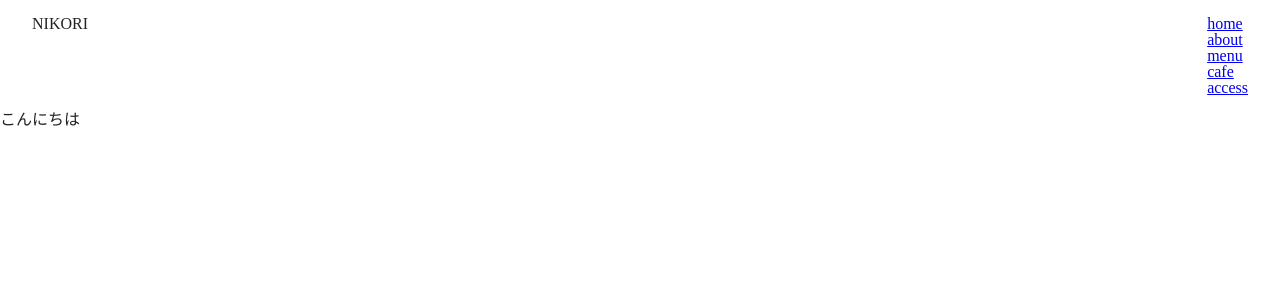
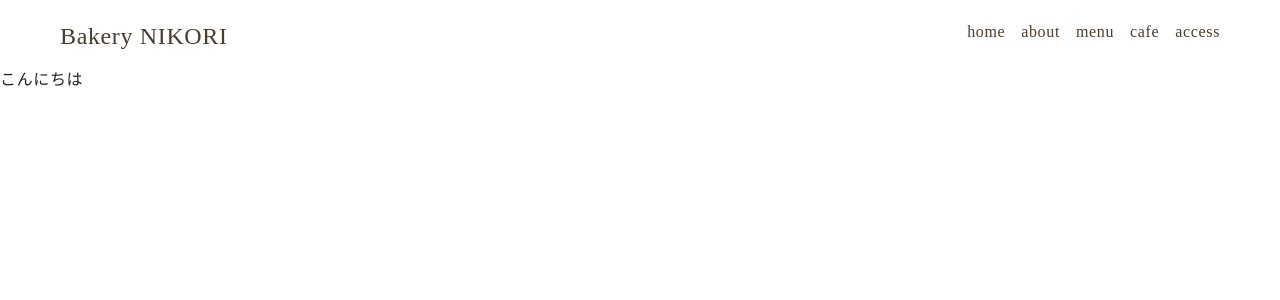
Before and after one commit to junya3/training_react, a Next.js app: page / in a window 1280 px wide. Shown: the top 300 px of the page. Built offline with nearby package versions, Linux system fonts and the light colour scheme.

Commit message:
styling header

```diff
--- a/src/app/layout.tsx
+++ b/src/app/layout.tsx
@@ -4,6 +4,8 @@ import Header from "@/components/commons/Header";
 // import { Geist, Geist_Mono } from "next/font/google";
 import "@assets/css/reset.css";
 import "@assets/css/style.css";
+
+const title = "Bakery NIKORI";
 
 // fontの定義を参考にしみよう↓↓
 
@@ -33,7 +35,7 @@ export default function RootLayout({
         {children}
       </body> */}
       <body>
-        <Header />
+        <Header title={title} />
         {children}
       </body>
     </html>
--- a/src/assets/css/style.css
+++ b/src/assets/css/style.css
@@ -21,7 +21,7 @@
 
   --font-xxl: 2.5rem;
   --font-xl: 2.25rem;
-  --font-lg: 2rem;
+  --font-lg: 1.5rem;
   --font-md: 1.25rem;
   --font-sm: 1rem;
   --font-xs: 0.875rem;
@@ -37,4 +37,11 @@ body {
   margin: 0;
   padding: 0;
   color: var(--text-black);
+  letter-spacing: 0.04em;
 }
+
+a {
+  text-decoration: none;
+  color: var(--text-color-100);
+  letter-spacing: 0.04em;
+}
--- a/src/components/commons/Header.module.css
+++ b/src/components/commons/Header.module.css
@@ -4,6 +4,18 @@
   display: flex;
   justify-content: space-between;
 
-  padding: 1rem 2rem;
-  background: var(--bg-primary);
+  padding: 1.5rem 3.75rem;
+  color: var(--text-color-100);
+
+  h1 {
+    font-size: var(--font-lg);
+    font-weight: 500;
+  }
+  nav ul {
+    display: flex;
+    gap: var(--gap-16px);
+  }
+  a {
+    font-size: var(--font-sm);
+  }
 }
--- a/src/components/commons/Header.tsx
+++ b/src/components/commons/Header.tsx
@@ -1,11 +1,11 @@
 import { navList } from "@data/navList";
 import styles from "./Header.module.css";
 
-export default function Header() {
+export default function Header({ title }: { title: string }) {
   return (
     <>
       <header className={styles.header}>
-        <h1>NIKORI</h1>
+        <h1>{title}</h1>
         <nav>
           <ul>
             {navList.map((item) => (
```
